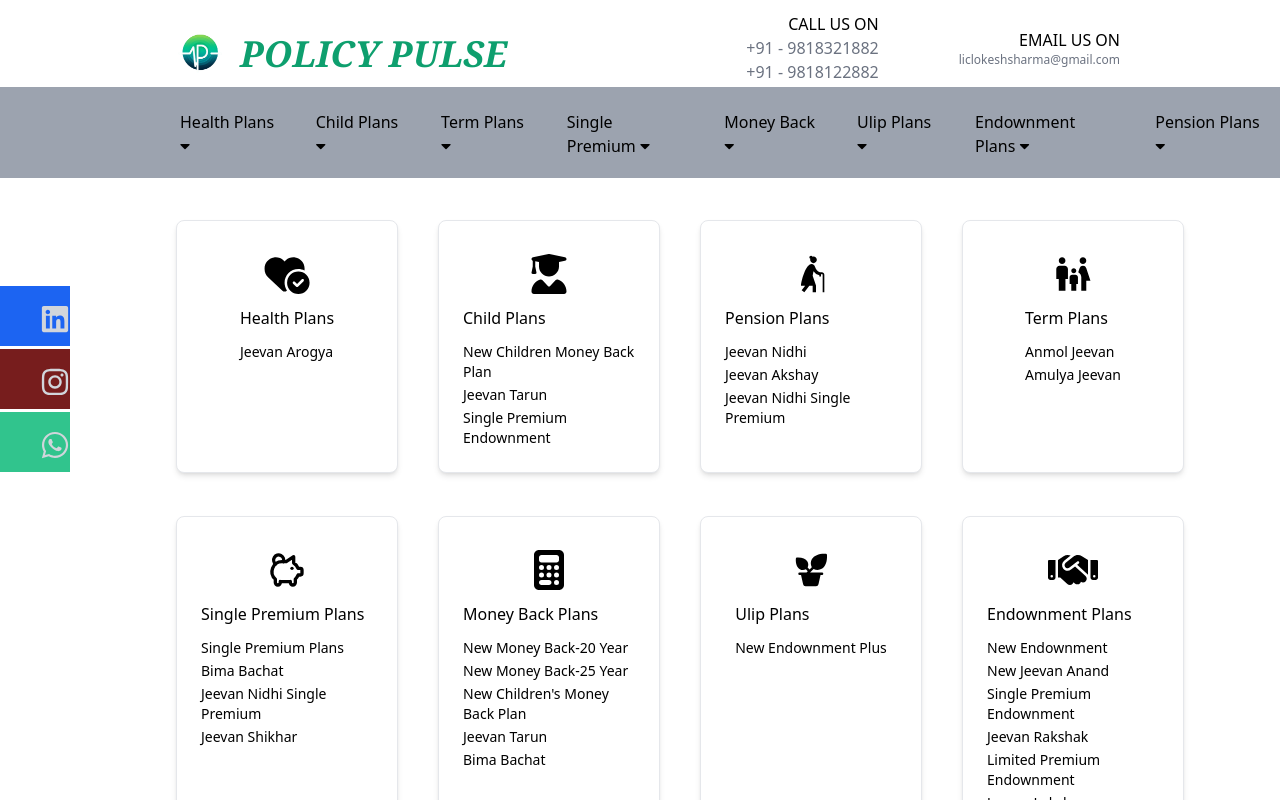
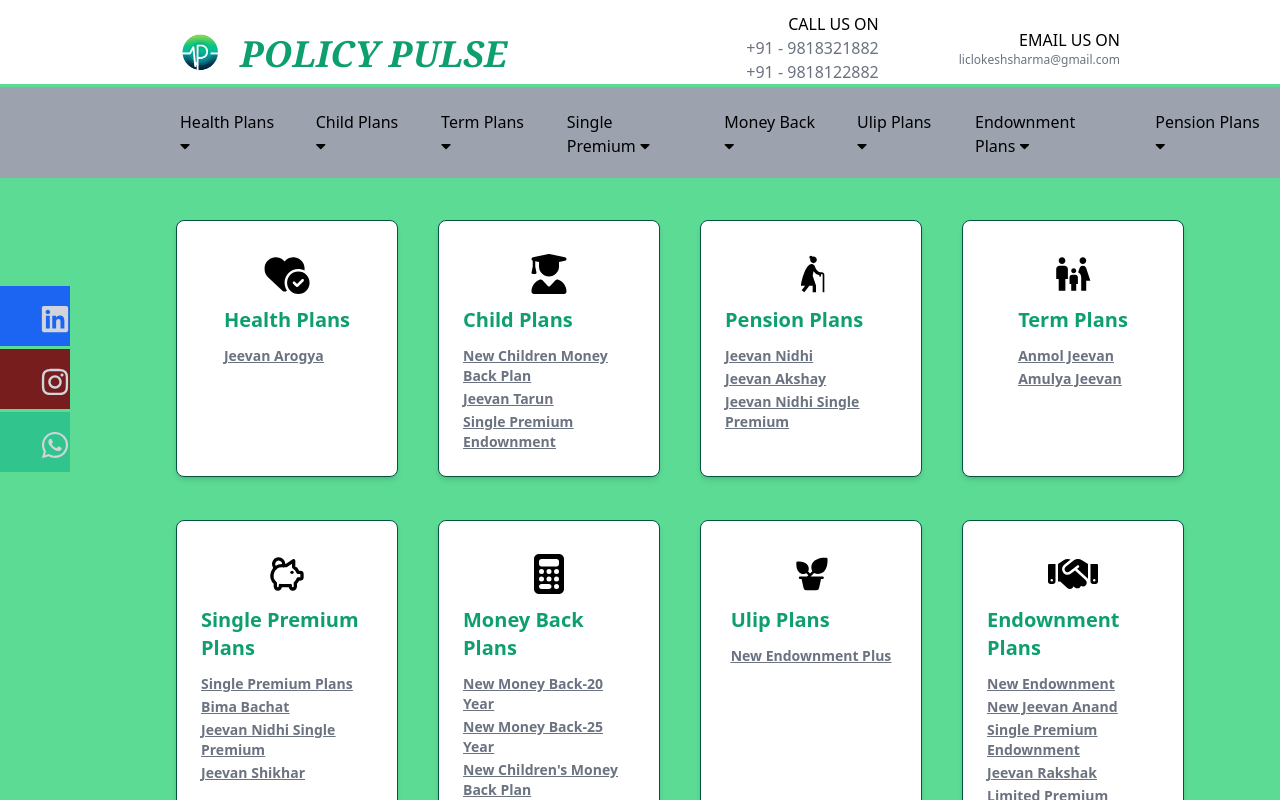
Before and after one commit to himanshi-sharma-123/Policy-Pulse, a React (Vite) app: page / in a window 1280 px wide. Shown: the top 800 px of the page. Built offline with nearby package versions, Linux system fonts and the light colour scheme.

Commit message:
Banner design complete

```diff
--- a/src/components/Banner.jsx
+++ b/src/components/Banner.jsx
@@ -106,21 +106,23 @@
 
 const Banner = () => {
   return (
-    <div className="px-4 lg:px-24 flex items-center ">
+    <div className="px-4 lg:px-24 flex items-center bg-[#5CDB95]">
       <div className="flex w-full flex-col md:flex-row justify-between items-center py-40">
         {/* <div className="md:w-1/2 h-full grid grid-cols-1 md:grid-cols-4 lg:grid-cols-4 ml-20"> */}
         <div className="grid lg:my-12 gap-10 lg:grid-cols-4 sm:grid-cols-1 md:grid-cols-4 grid-cols-1 lg:ml-20 md:mt-40 sm:mt-40">
           {lists.map((list, i) => (
             <Card
-              className="w-full cursor-pointer flex flex-col items-center "
+              className="w-full cursor-pointer flex flex-col items-center hover:scale-110 duration-500 border-green-800"
               key={i}
             >
               <div className="flex-grow ">
                 {getEmojiComponent(list.header)} {/* Get emoji dynamically */}
                 {/* <p className="w-full h-10">{lists.emojis}</p> */}
                 {/* <FaHeartCircleCheck className="w-full h-10" /> */}
-                <h6 className="mt-3">{list.header}</h6>
-                <ul className="mt-3">
+                <h6 className="mt-3 text-green-500 font-bold text-xl">
+                  {list.header}
+                </h6>
+                <ul className="mt-3 text-gray-500 underline font-bold">
                   {list.sublists.map((sublist, index) => (
                     <Link to="/" key={index}>
                       {" "}
```
